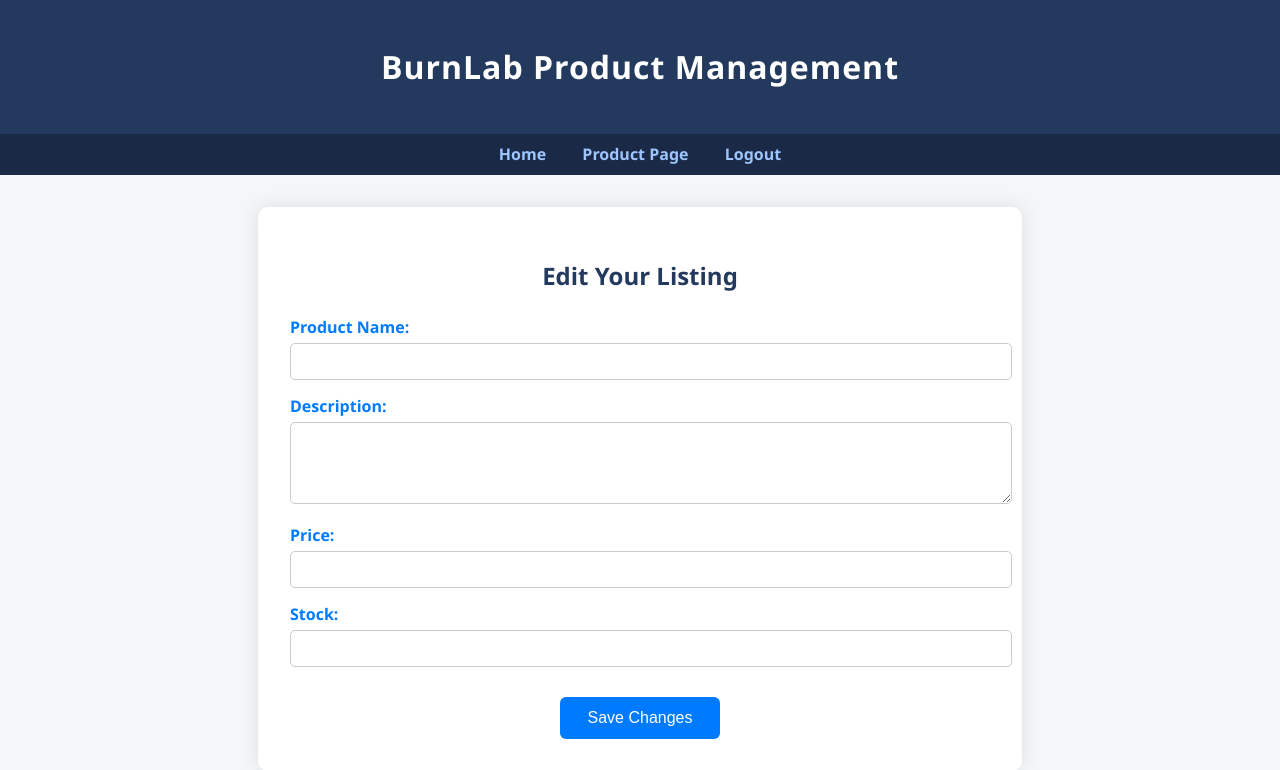
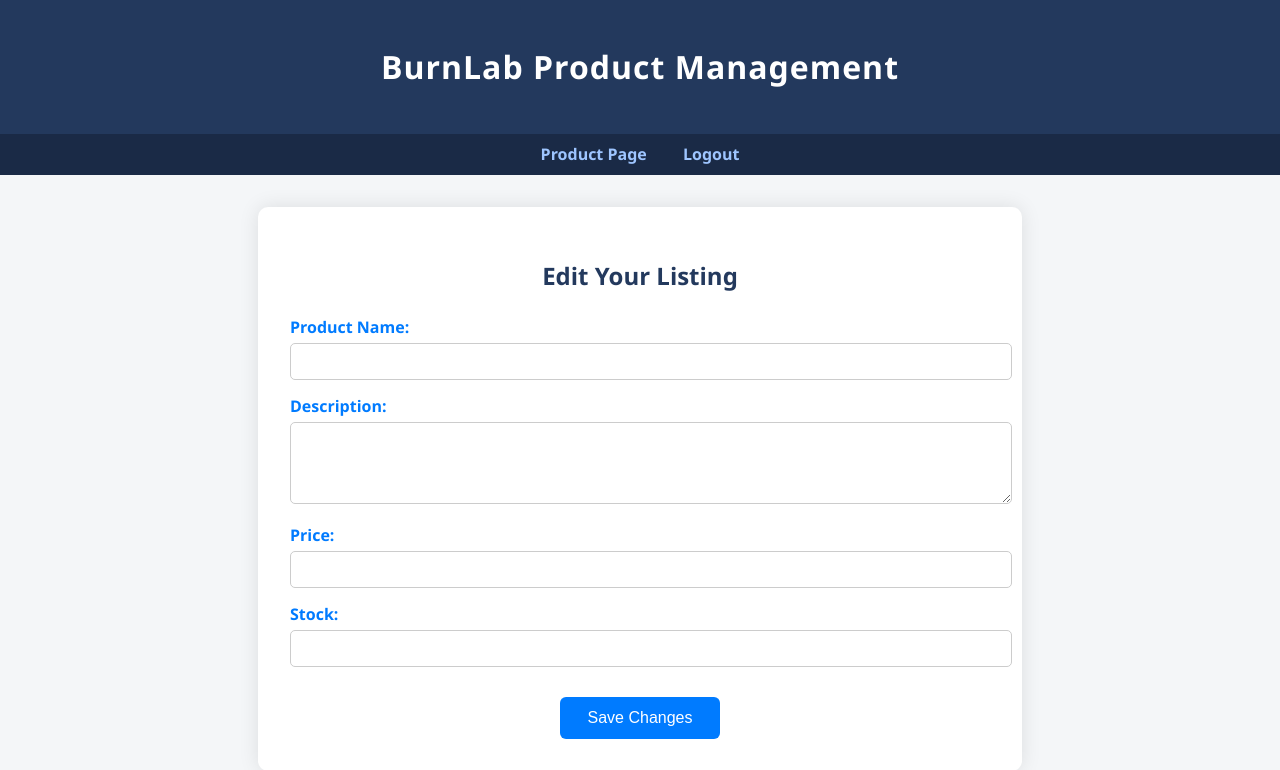
Before and after one commit to MaddoxHodges/SE_E-Commerce_Project, a Django app: template letsLearn/templates/productEdit.html in a window 1280 px wide. Shown: the top 770 px of the page. Run offline with Django 5.2, Linux system fonts and the light colour scheme; the template is opened without the code that fills it, so the values that code supplies are empty.

Commit message:
updated nav links

```diff
--- a/letsLearn/templates/productEdit.html
+++ b/letsLearn/templates/productEdit.html
@@ -130,7 +130,7 @@
 </header>
 
 <nav>
-  <a href="/home">Home</a>
+
   <a href="/productPage">Product Page</a>
   <a href="/logout">Logout</a>
 </nav>
```
